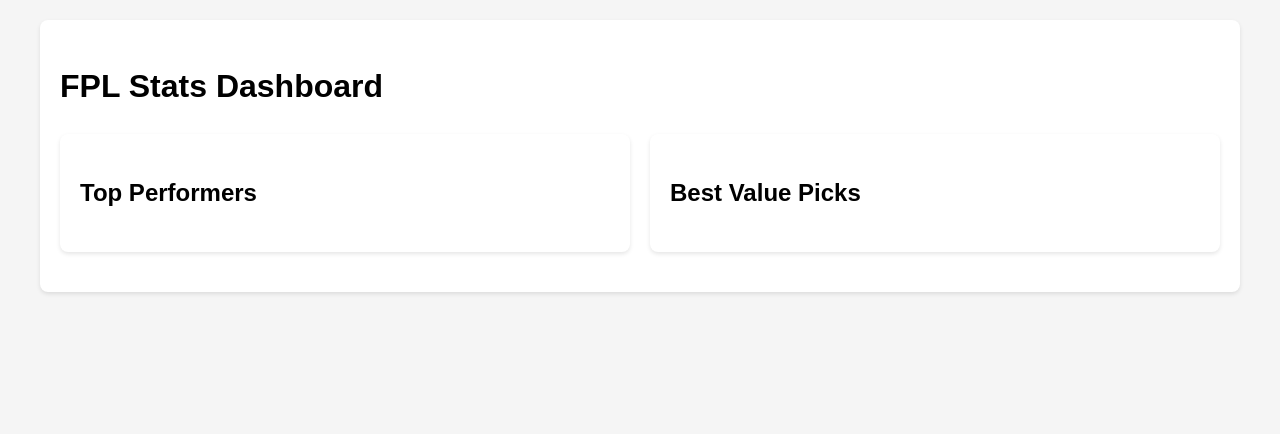
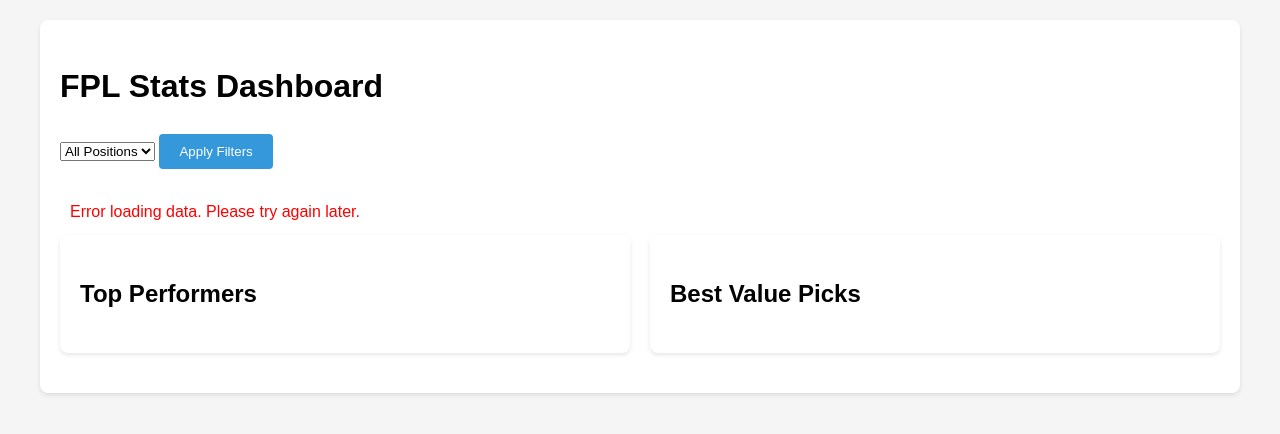
Before and after one commit to rcurry16/hfxtransit, a Python web app: template templates/soccer.html in a window 1280 px wide. Shown: the top 434 px of the page. Run offline with Jinja, Linux system fonts and the light colour scheme; the template is opened without the code that fills it, so the values that code supplies are empty.

Commit message:
Update soccer.html

```diff
--- a/templates/soccer.html
+++ b/templates/soccer.html
@@ -53,12 +53,31 @@
         .button:hover {
             background-color: #2980b9;
         }
+        .filters {
+            margin-bottom: 20px;
+        }
+        .error {
+            color: red;
+            padding: 10px;
+            display: none;
+        }
     </style>
 </head>
 <body>
     <div class="container">
         <div class="card">
             <h1>FPL Stats Dashboard</h1>
+            <div class="filters">
+                <select id="positionFilter">
+                    <option value="">All Positions</option>
+                    <option value="GKP">Goalkeeper</option>
+                    <option value="DEF">Defender</option>
+                    <option value="MID">Midfielder</option>
+                    <option value="FWD">Forward</option>
+                </select>
+                <button class="button" onclick="applyFilters()">Apply Filters</button>
+            </div>
+            <div id="error" class="error"></div>
             <div class="grid">
                 <div class="card">
                     <h2>Top Performers</h2>
@@ -71,18 +90,41 @@
             </div>
         </div>
     </div>
+    <script>
+        async function fetchData(position = '') {
+            try {
+                document.getElementById('error').style.display = 'none';
 
-    <script>
-        async function fetchData() {
-            // Fetch top performers
-            const topPerformersResponse = await fetch('/api/top-performers');
-            const topPerformers = await topPerformersResponse.json();
-            displayPlayers('topPerformers', topPerformers, ['player_name', 'team_name', 'total_points']);
+                // Clear existing tables
+                document.getElementById('topPerformers').innerHTML = '';
+                document.getElementById('valuePicks').innerHTML = '';
 
-            // Fetch value picks
-            const valuePicksResponse = await fetch('/api/value-picks');
-            const valuePicks = await valuePicksResponse.json();
-            displayPlayers('valuePicks', valuePicks, ['player_name', 'team_name', 'value_score']);
+                // Fetch top performers
+                const topPerformersUrl = `/fpl/api/top-performers${position ? `?position=${position}` : ''}`;
+                const topPerformersResponse = await fetch(topPerformersUrl);
+                const topPerformers = await topPerformersResponse.json();
+                displayPlayers('topPerformers', topPerformers, [
+                    { key: 'web_name', label: 'Player' },
+                    { key: 'name', label: 'Team' },
+                    { key: 'total_points', label: 'Points' },
+                    { key: 'now_cost', label: 'Price' }
+                ]);
+
+                // Fetch value picks
+                const valuePicksUrl = `/fpl/api/value-picks${position ? `?position=${position}` : ''}`;
+                const valuePicksResponse = await fetch(valuePicksUrl);
+                const valuePicks = await valuePicksResponse.json();
+                displayPlayers('valuePicks', valuePicks, [
+                    { key: 'web_name', label: 'Player' },
+                    { key: 'name', label: 'Team' },
+                    { key: 'value_score', label: 'Value Score' },
+                    { key: 'now_cost', label: 'Price' }
+                ]);
+            } catch (error) {
+                console.error('Error fetching data:', error);
+                document.getElementById('error').textContent = 'Error loading data. Please try again later.';
+                document.getElementById('error').style.display = 'block';
+            }
         }
 
         function displayPlayers(elementId, players, columns) {
@@ -92,7 +134,7 @@
             const header = document.createElement('tr');
             columns.forEach(column => {
                 const th = document.createElement('th');
-                th.textContent = column.replace('_', ' ').toUpperCase();
+                th.textContent = column.label;
                 header.appendChild(th);
             });
             table.appendChild(header);
@@ -102,7 +144,16 @@
                 const row = document.createElement('tr');
                 columns.forEach(column => {
                     const td = document.createElement('td');
-                    td.textContent = player[column];
+                    let value = player[column.key];
+
+                    // Format values
+                    if (column.key === 'now_cost') {
+                        value = `£${(value / 10).toFixed(1)}m`;
+                    } else if (column.key === 'value_score') {
+                        value = value.toFixed(2);
+                    }
+
+                    td.textContent = value;
                     row.appendChild(td);
                 });
                 table.appendChild(row);
@@ -111,6 +162,12 @@
             document.getElementById(elementId).appendChild(table);
         }
 
+        function applyFilters() {
+            const position = document.getElementById('positionFilter').value;
+            fetchData(position);
+        }
+
+        // Initial load
         fetchData();
     </script>
 </body>
```
